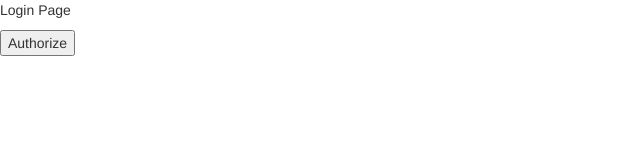
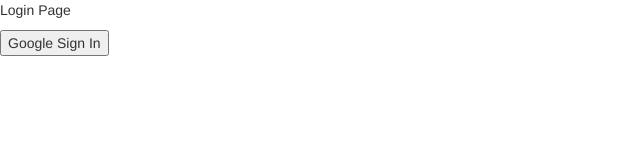
Before and after one commit to sriramsarathy/Funtra, a plain HTML site: page public/login.html in a window 1280 px wide. Shown: the whole page, without its empty margins (0-640 px from the left). Drawn offline with nearby package versions, Linux system fonts and the light colour scheme.

Commit message:
Google Signin
Google Signin changes

```diff
--- a/public/login.html
+++ b/public/login.html
@@ -9,7 +9,7 @@
     <p>Login Page</p>
 
     <!--Add buttons to initiate auth sequence and sign out-->
-    <button id="authorize-button">Authorize</button>
+    <button id="authorize-button">Google Sign In</button>
 
     <div id="content"></div>
 
```
